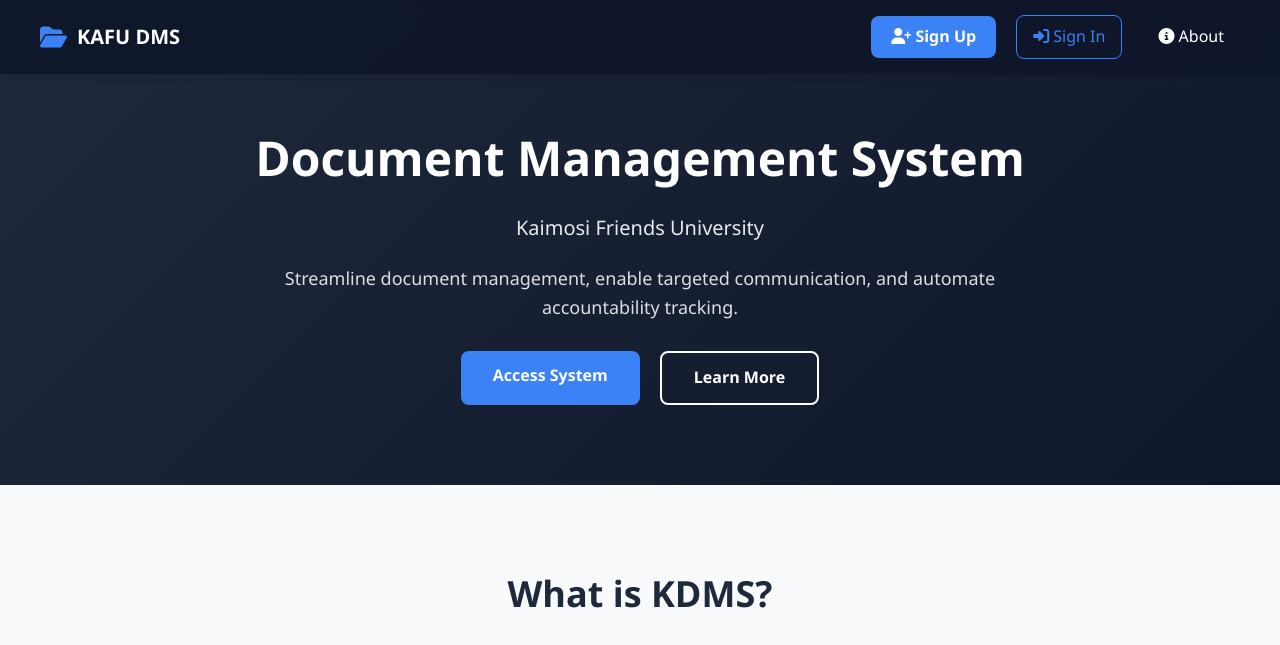
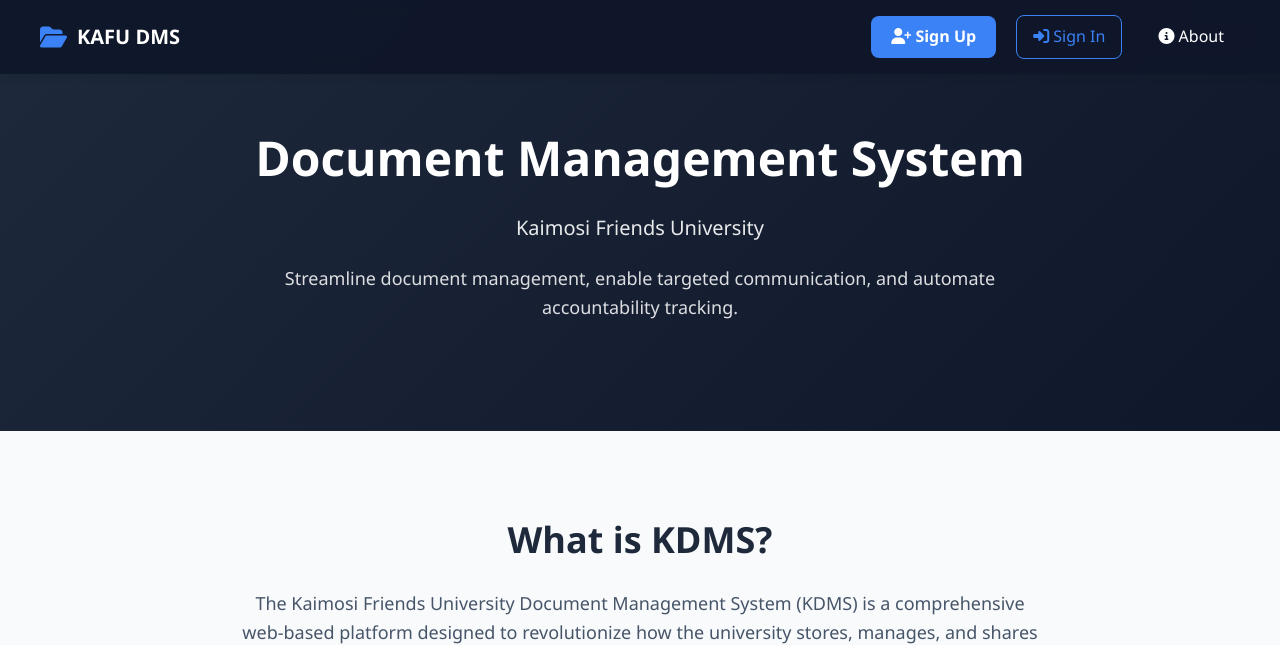
Before and after one commit to zablon105/kafu-dms-project, a Django app: page / in a window 1280 px wide. Shown: the top 645 px of the page. Run offline with Django 5.2, Linux system fonts and the light colour scheme.

Commit message:
Remove Access System and Learn More buttons from hero section

```diff
--- a/templates/landing.html
+++ b/templates/landing.html
@@ -42,10 +42,6 @@
             <p>
                 Streamline document management, enable targeted communication, and automate accountability tracking.
             </p>
-            <div class="hero-buttons">
-                <a class="cta-button" href="{% url 'login' %}">Access System</a>
-                <a class="secondary-link" href="#features">Learn More</a>
-            </div>
         </div>
     </section>
 
```
